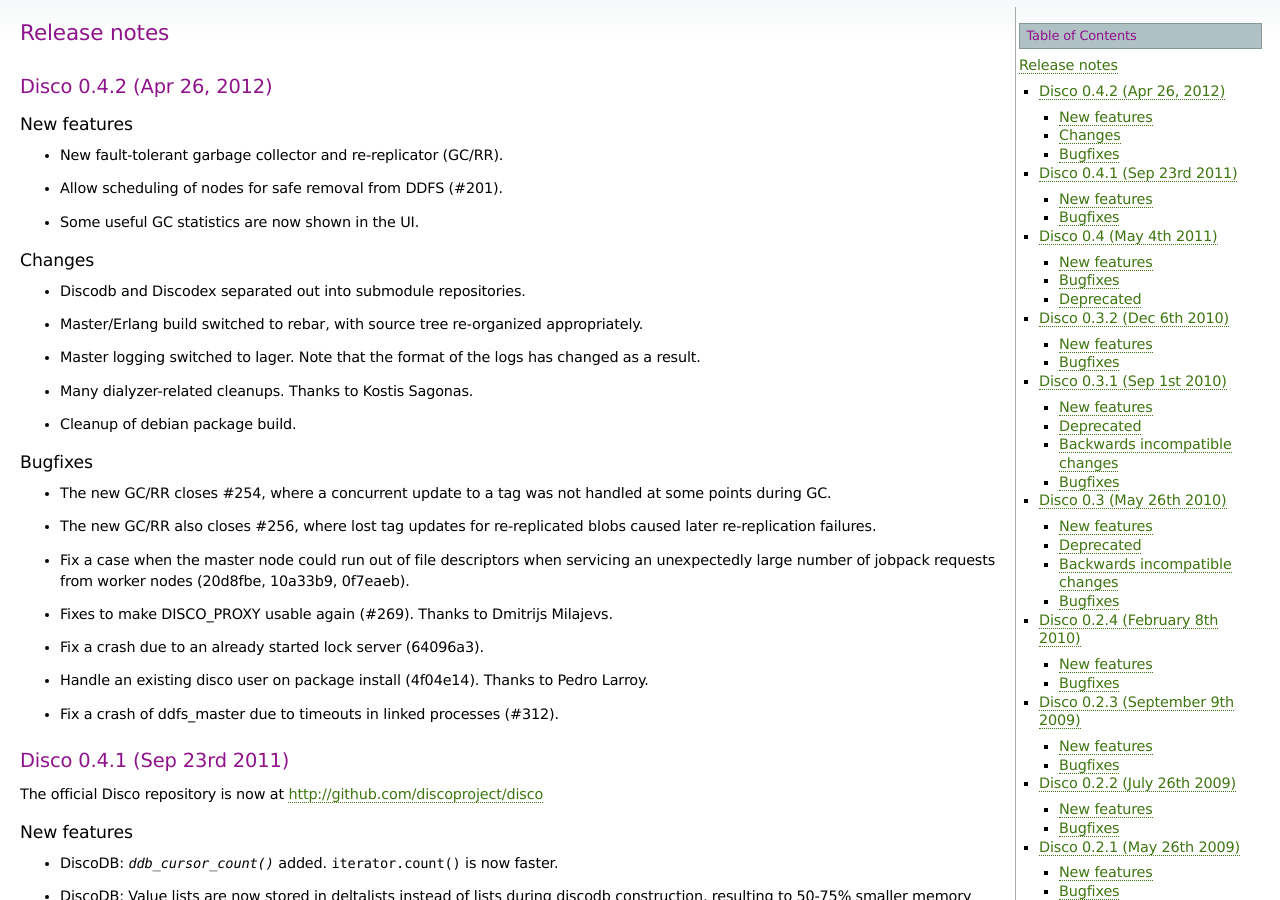
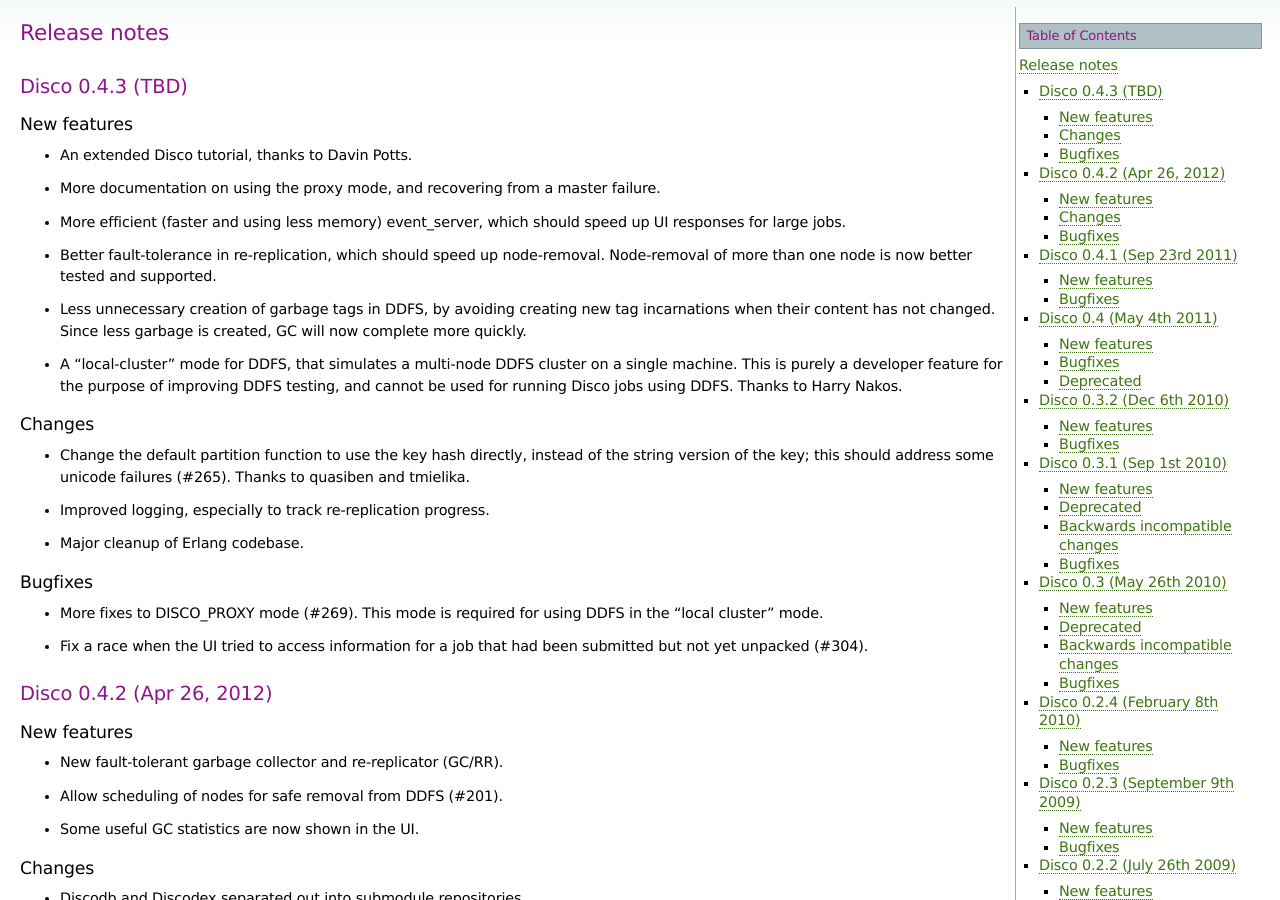
Before and after one commit to discoproject/disco, a Sphinx documentation site: the page built from doc/releases.rst, in a window 1280 px wide and 900 px high. Built offline with Sphinx 7.4.7, drawn with Linux system fonts in a browser that asks for light colours.

Commit message:
Update release notes.

```diff
--- a/doc/releases.rst
+++ b/doc/releases.rst
@@ -1,6 +1,53 @@
-
 Release notes
 =============
+
+Disco 0.4.3 (TBD)
+-----------------
+
+New features
+''''''''''''
+
+- An extended Disco tutorial, thanks to Davin Potts.
+
+- More documentation on using the proxy mode, and recovering from a
+  master failure.
+
+- More efficient (faster and using less memory) event_server, which
+  should speed up UI responses for large jobs.
+
+- Better fault-tolerance in re-replication, which should speed up
+  node-removal.  Node-removal of more than one node is now better
+  tested and supported.
+
+- Less unnecessary creation of garbage tags in DDFS, by avoiding
+  creating new tag incarnations when their content has not changed.
+  Since less garbage is created, GC will now complete more quickly.
+
+- A "local-cluster" mode for DDFS, that simulates a multi-node DDFS
+  cluster on a single machine.  This is purely a developer feature for
+  the purpose of improving DDFS testing, and cannot be used for
+  running Disco jobs using DDFS.  Thanks to Harry Nakos.
+
+Changes
+'''''''
+
+- Change the default partition function to use the key hash directly,
+  instead of the string version of the key; this should address some
+  unicode failures (#265).  Thanks to quasiben and tmielika.
+
+- Improved logging, especially to track re-replication progress.
+
+- Major cleanup of Erlang codebase.
+
+Bugfixes
+''''''''
+
+- More fixes to DISCO_PROXY mode (#269).  This mode is required for
+  using DDFS in the "local cluster" mode.
+
+- Fix a race when the UI tried to access information for a job that
+  had been submitted but not yet unpacked (#304).
+
 
 Disco 0.4.2 (Apr 26, 2012)
 --------------------------
```
